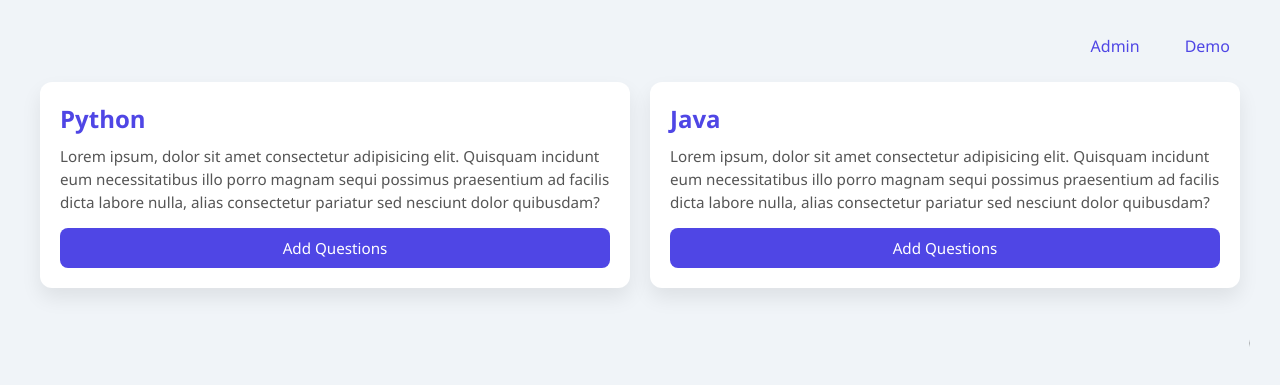
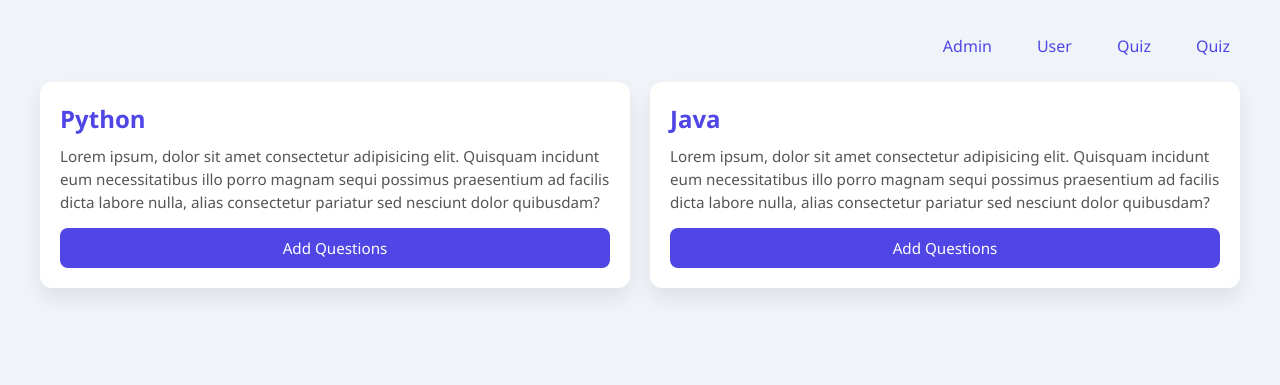
Before and after one commit to Annsabuvarghese/QuizWebsite, a Django app: page / in a window 1280 px wide. Shown: the top 385 px of the page. Run offline with Django 5.2, Linux system fonts and the light colour scheme.

Commit message:
db delete aaki

```diff
--- a/App/templates/Admin.html
+++ b/App/templates/Admin.html
@@ -15,7 +15,9 @@
     <!-- <p>This is Admin html</p> -->
     <nav>
         <a href="{% url 'Admin' %}">Admin</a>
-        <a href="{% url 'User' %}">Demo</a>
+        <a href="{% url 'User' %}">User</a>
+        <a href="{% url 'TakeQuiz' %}">Quiz</a>
+        <a href="{% url 'AddQst' %}">Quiz</a>
     </nav>
     <form method="POST">
         {% csrf_token %}
--- a/App/templates/Quiz.html
+++ b/App/templates/Quiz.html
@@ -13,7 +13,7 @@
     <script src="{% static 'js/script1.js' %}"></script>
     <nav>
         <!-- <p>This is user html</p> -->
-        <a href="{% url 'User' %}">Home</a>
+        <a href="{% url 'User' %}">User</a>
     </nav>
 
     <form method="POST">
--- a/App/templates/User.html
+++ b/App/templates/User.html
@@ -11,9 +11,9 @@
 
 <body>
     <nav>
-        <!-- <p>This is user html</p> -->
+        <p>This is user html</p>
 
-        <a href="{% url 'User' %}">Home</a>
+        <a href="{% url 'User' %}">User</a>
 
     </nav>
 
```
